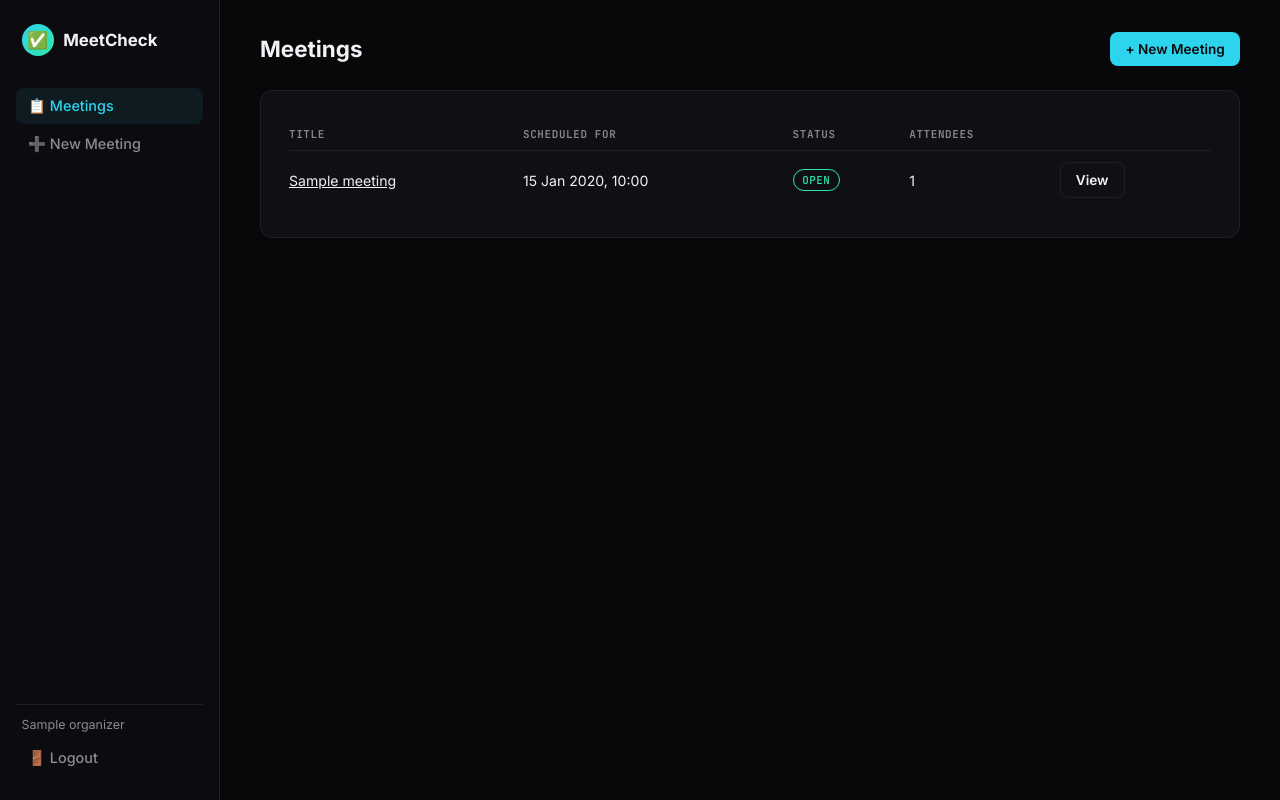
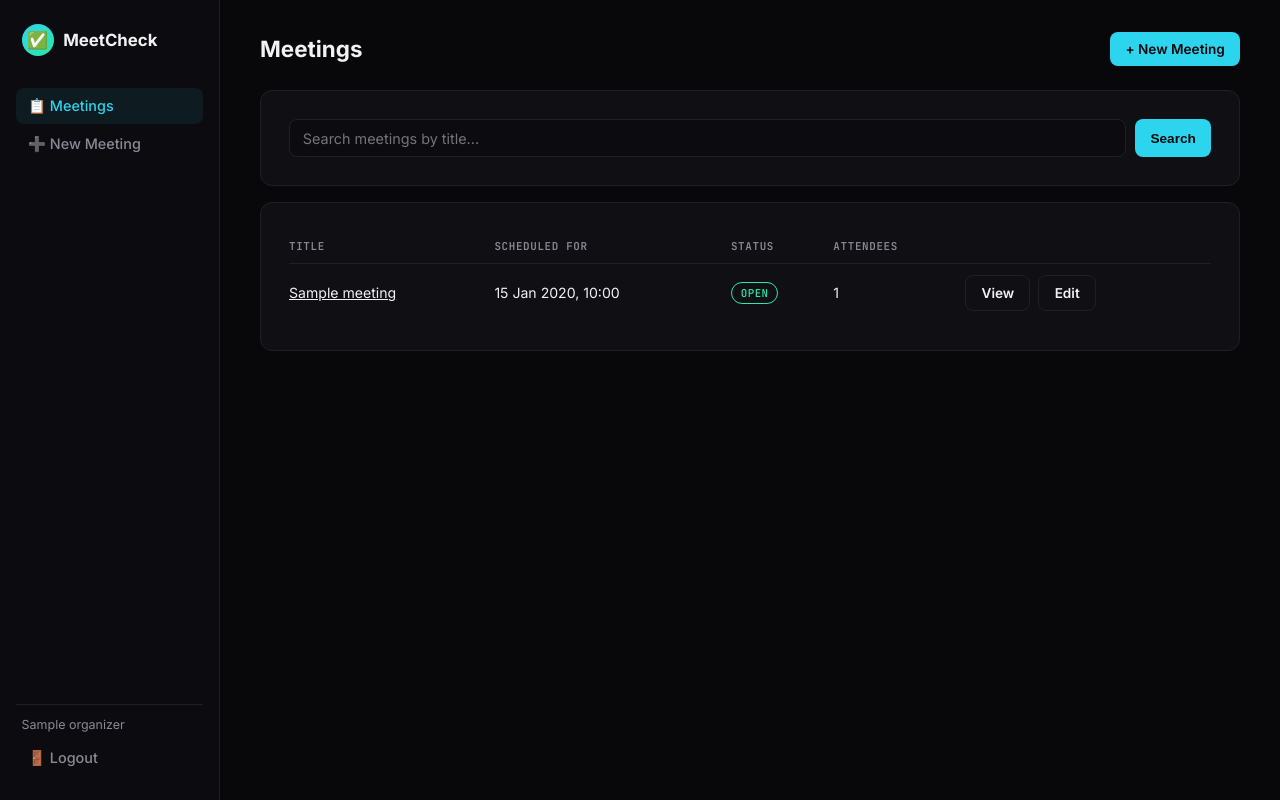
Before and after one commit to Mosescasper/meetcheck, a Flask app: page /meetings in a window 1280 px wide. Run offline with Flask 3, Linux system fonts and the light colour scheme; a user stored in the database is signed in; tables that the repository leaves empty hold one stand-in row (values such as "Sample post").

Commit message:
Add search and edit meeting features

```diff
--- a/app.py
+++ b/app.py
@@ -132,12 +132,14 @@ def home():
 @app.route("/meetings")
 @login_required
 def meeting_list():
-    meetings = (
-        Meeting.query.filter_by(organizer_id=current_user.id)
-        .order_by(Meeting.created_at.desc())
-        .all()
-    )
-    return render_template("meetings/list.html", meetings=meetings)
+    search = request.args.get("q", "").strip()
+
+    query = Meeting.query.filter_by(organizer_id=current_user.id)
+    if search:
+        query = query.filter(Meeting.title.ilike(f"%{search}%"))
+
+    meetings = query.order_by(Meeting.created_at.desc()).all()
+    return render_template("meetings/list.html", meetings=meetings, search=search)
 
 
 @app.route("/meetings/new", methods=["GET", "POST"])
@@ -187,6 +189,38 @@ def meeting_detail(meeting_id):
     meeting = _get_owned_meeting(meeting_id)
     attend_url = f"{_public_base_url()}/attend/{meeting.code}"
     return render_template("meetings/detail.html", meeting=meeting, attend_url=attend_url)
+
+
+@app.route("/meetings/<int:meeting_id>/edit", methods=["GET", "POST"])
+@login_required
+def meeting_edit(meeting_id):
+    meeting = _get_owned_meeting(meeting_id)
+
+    if request.method == "POST":
+        title = request.form.get("title", "").strip()
+        description = request.form.get("description", "").strip()
+        scheduled_for_str = request.form.get("scheduled_for", "").strip()
+
+        if not title:
+            flash("Meeting title is required.", "danger")
+            return render_template("meetings/edit.html", meeting=meeting)
+
+        scheduled_for_val = None
+        if scheduled_for_str:
+            try:
+                scheduled_for_val = datetime.strptime(scheduled_for_str, "%Y-%m-%dT%H:%M")
+            except ValueError:
+                pass
+
+        meeting.title = title
+        meeting.description = description or None
+        meeting.scheduled_for = scheduled_for_val
+        db.session.commit()
+
+        flash(f"Meeting '{meeting.title}' updated.", "success")
+        return redirect(url_for("meeting_detail", meeting_id=meeting.id))
+
+    return render_template("meetings/edit.html", meeting=meeting)
 
 
 @app.route("/meetings/<int:meeting_id>/qr.png")
--- a/templates/meetings/detail.html
+++ b/templates/meetings/detail.html
@@ -2,6 +2,7 @@
 {% block title %}{{ meeting.title }}{% endblock %}
 {% block page_title %}{{ meeting.title }}{% endblock %}
 {% block page_actions %}
+<a href="{{ url_for('meeting_edit', meeting_id=meeting.id) }}" class="btn">Edit</a>
 <a href="{{ url_for('meeting_export', meeting_id=meeting.id) }}" class="btn">Export CSV</a>
 <a href="{{ url_for('meeting_list') }}" class="btn">Back to Meetings</a>
 {% endblock %}
--- a/templates/meetings/list.html
+++ b/templates/meetings/list.html
@@ -6,6 +6,17 @@
 {% endblock %}
 
 {% block content %}
+<div class="card" style="margin-bottom:1rem;">
+  <form method="GET" action="{{ url_for('meeting_list') }}" style="display:flex; gap:.6rem;">
+    <input type="text" name="q" class="form-control" placeholder="Search meetings by title..."
+           value="{{ search }}" style="flex:1;">
+    <button type="submit" class="btn btn-primary">Search</button>
+    {% if search %}
+    <a href="{{ url_for('meeting_list') }}" class="btn">Clear</a>
+    {% endif %}
+  </form>
+</div>
+
 <div class="card">
   <table class="table">
     <thead>
@@ -30,10 +41,15 @@
           {% endif %}
         </td>
         <td>{{ m.attendee_count }}</td>
-        <td><a href="{{ url_for('meeting_detail', meeting_id=m.id) }}" class="btn">View</a></td>
+        <td style="display:flex; gap:.5rem;">
+          <a href="{{ url_for('meeting_detail', meeting_id=m.id) }}" class="btn">View</a>
+          <a href="{{ url_for('meeting_edit', meeting_id=m.id) }}" class="btn">Edit</a>
+        </td>
       </tr>
       {% else %}
-      <tr><td colspan="5" class="empty-state">No meetings yet — create your first one.</td></tr>
+      <tr><td colspan="5" class="empty-state">
+        {% if search %}No meetings match "{{ search }}".{% else %}No meetings yet — create your first one.{% endif %}
+      </td></tr>
       {% endfor %}
     </tbody>
   </table>
```
Also changed, not shown: templates/meetings/edit.html (added, +70 -0 lines).
